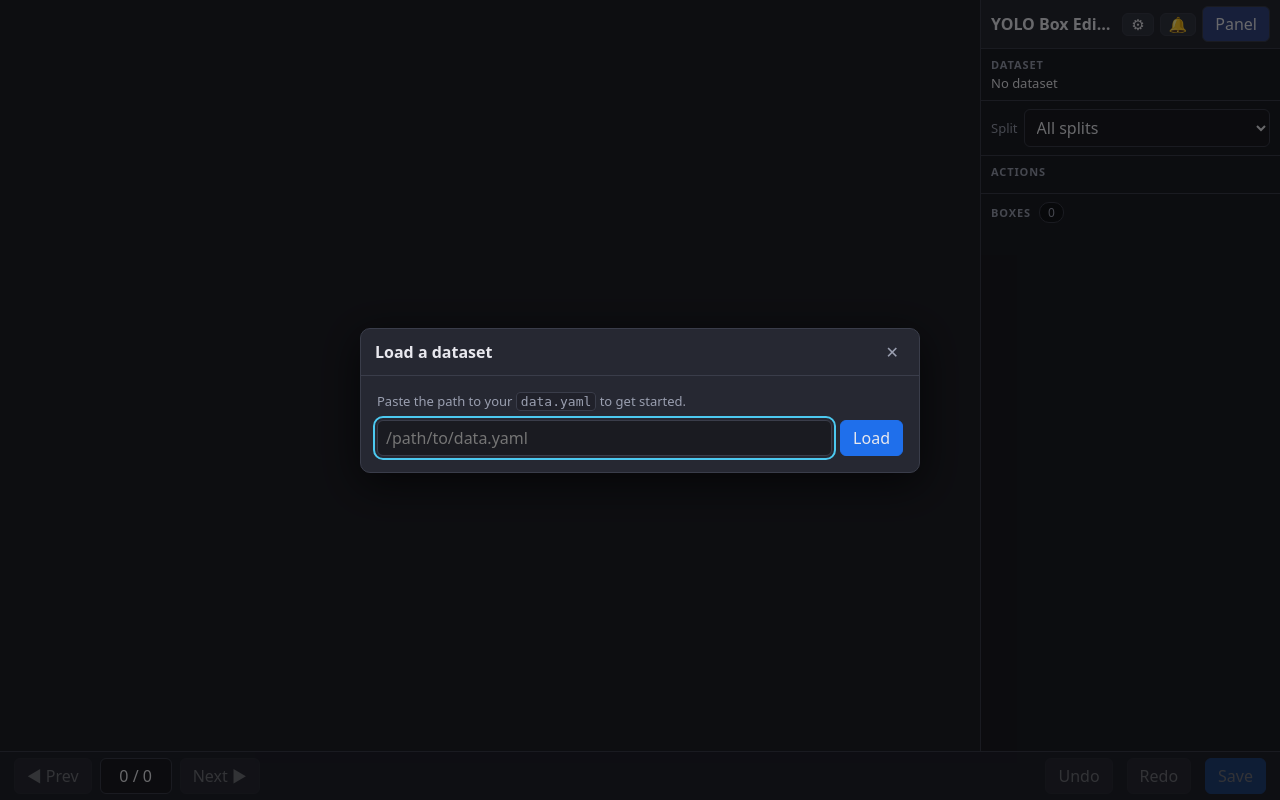
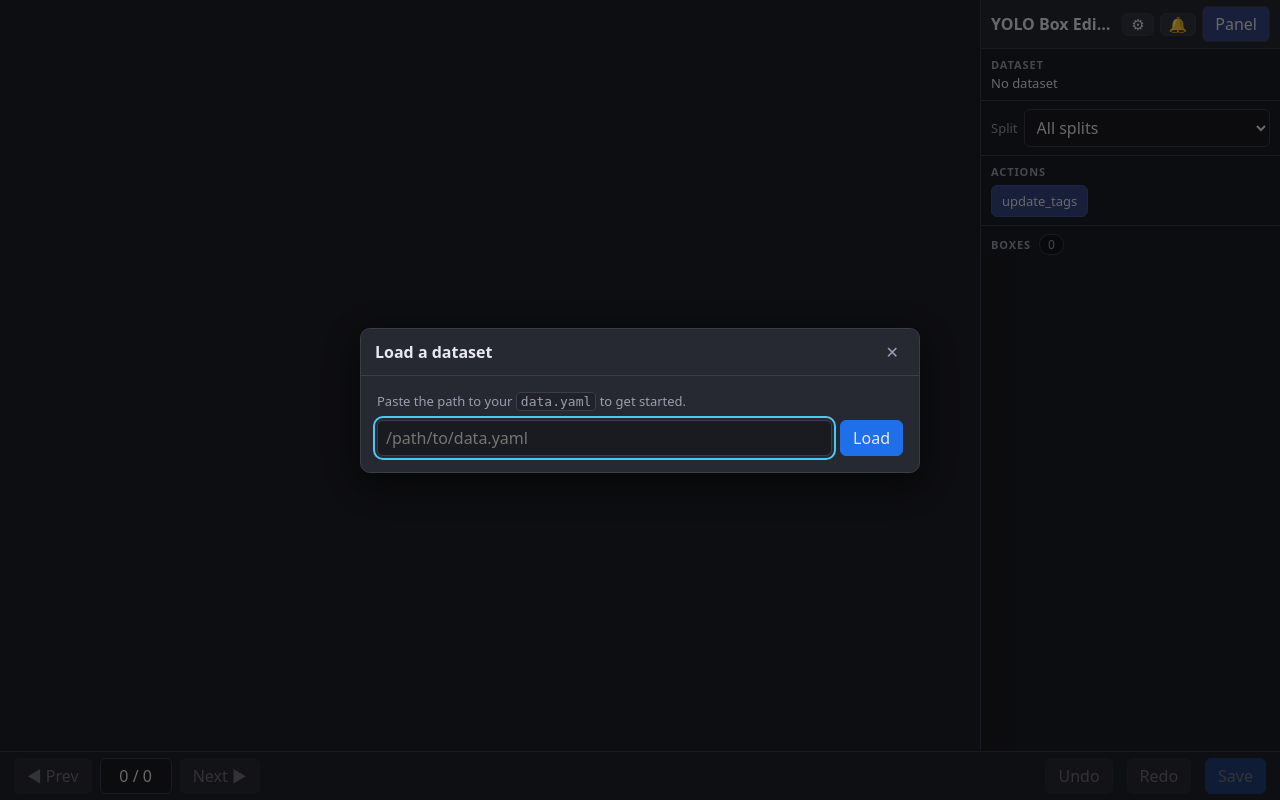
Before and after one commit to tabebqena/yolo-box-editor, a Flask app: page / in a window 1280 px wide. Run offline with Flask 2, Linux system fonts and the light colour scheme; data that the repository does not hold is empty.

Commit message:
Show all tags, add update_tags action/hook, per-dataset tags folder
The tag bar already rendered every tags.yaml entry; add a warning explaining
why an image tag may not be listed (no tags.yaml, or a new name added on save).
New names are no longer written to tags.yaml immediately: the built-in
app_update_tags action writes the image tag file and appends only new names to
tags.yaml, on demand. It ships as the update_tags action and is run after save
by a shipped on_after_save hook users can override.

Add a per-dataset tags folder override (default images -> tags), stored in
.view_state.json and set from Settings -> Dataset via POST /api/tags-dir.

```diff
--- a/app/app.py
+++ b/app/app.py
@@ -192,6 +192,7 @@ APP_ACTIONS = {
     "app_refresh_images_list",
     "app_reload_images_list",
     "app_refresh_image",
+    "app_update_tags",
 }
 
 # Server-side built-in actions (name -> callable) usable as a `steps` /
@@ -248,6 +249,7 @@ STATE = {
     "filter_images": None,  # cached filter-chain result (list of {split, name})
     "filter_error": None,   # last filter failure/notice message (shown in the UI)
     "classes": [],  # resolved class names from data.yaml `names`
+    "tags_dir": None,  # per-dataset override for the tags folder (None = derive)
     "readonly": False,
     "debug": False,  # --debug: the UI logs verbose messages to the browser console
     "keep_pipe": False,  # --keep-pipe: do not delete the {PIPE_PATH} file after a run
@@ -404,17 +406,30 @@ def _load_views():
 
 
 def _save_view(data_yaml, split, filter_names):
-    """Remember a dataset's active split/filter chain so a restart reopens it."""
+    """Remember a dataset's split/filter chain and tags folder so a restart reopens it."""
     if not data_yaml:
         return
     views = _load_views()
-    views[data_yaml] = {"split": split, "filters": list(filter_names or [])}
+    views[data_yaml] = {
+        "split": split,
+        "filters": list(filter_names or []),
+        "tags_dir": STATE.get("tags_dir"),
+    }
     try:
         with open(VIEW_FILE, "w", encoding="utf-8") as f:
             json.dump(views, f, indent=2)
             f.write("\n")
     except OSError:
         pass
+
+
+def _restore_tags_dir(data_yaml):
+    """Apply a dataset's remembered tags folder and re-derive the split paths."""
+    view = _load_views().get(data_yaml) if data_yaml else None
+    tags_dir = view.get("tags_dir") if isinstance(view, dict) else None
+    STATE["tags_dir"] = tags_dir if tags_dir and os.path.isdir(tags_dir) else None
+    if STATE["splits"]:
+        STATE["splits"] = scan_splits()
 
 
 def _load_settings():
@@ -459,6 +474,7 @@ def _restore_view(data_yaml):
     view = _load_views().get(data_yaml)
     if not isinstance(view, dict):
         return
+    _restore_tags_dir(data_yaml)
     split = view.get("split")
     if split in {s["name"] for s in STATE["splits"]}:
         STATE["active_split"] = split
@@ -1334,8 +1350,15 @@ def _labels_dir_for(images_dir):
     return _replace_images_segment(images_dir, "labels")
 
 
-def _tags_dir_for(images_dir):
-    """Derive the tags dir by replacing the last `images` segment with `tags`."""
+def _tags_dir_for(images_dir, split_name=None):
+    """The tags dir: the per-dataset override, else `images` -> `tags`.
+
+    An override is a base folder; each split keeps its own subfolder
+    (`<override>/<split>`), matching the default `tags/<split>` layout.
+    """
+    override = STATE.get("tags_dir")
+    if override:
+        return os.path.join(override, split_name) if split_name else override
     return _replace_images_segment(images_dir, "tags")
 
 
@@ -1367,7 +1390,7 @@ def scan_splits():
                 "name": key,
                 "images_dir": images_dir,
                 "labels_dir": _labels_dir_for(images_dir),
-                "tags_dir": _tags_dir_for(images_dir),
+                "tags_dir": _tags_dir_for(images_dir, key),
             }
         )
     return splits
@@ -1680,6 +1703,7 @@ def api_config():
             "filter_error": STATE["filter_error"],
             "recent_data_yamls": _load_recent(),
             "settings": _load_settings(),
+            "tags_dir": STATE.get("tags_dir"),
             "actions": [a["name"] for a in actions],
             "hooks": [h["name"] for h in hooks],
             "hook_errors": hook_errors,
@@ -1771,6 +1795,7 @@ def api_data():
         return jsonify({"ok": False, "error": f"not a file: {path}"}), 400
 
     _load_dataset(path)
+    _restore_tags_dir(STATE["data_yaml"])  # re-apply this dataset's tags folder
     _clear_filter()  # a filter belongs to the dataset that was active
     names = {s["name"] for s in STATE["splits"]}
     if STATE["active_split"] not in names:
@@ -2066,6 +2091,37 @@ def api_tags_yaml():
     if path is None:
         return jsonify({"ok": False, "error": "no dataset loaded"}), 400
     return jsonify({"ok": True, "tags_yaml": path, "tags": read_tags_yaml()})
+
+
+@app.route("/api/tags-dir", methods=["POST"])
+def api_tags_dir():
+    """Set (or clear) the per-dataset tags folder and re-derive the split paths.
+
+    Body `{"tags_dir": "<folder>"}` sets an override base folder (each split uses
+    `<folder>/<split>`); an empty value restores the default `images` -> `tags`
+    derivation. Saved with the dataset's view state.
+    """
+    if not STATE["splits"]:
+        return jsonify({"ok": False, "error": "no dataset loaded"}), 400
+    if STATE["readonly"]:
+        return jsonify({"ok": False, "error": "read-only mode"}), 403
+
+    data = request.get_json(silent=True) or {}
+    raw = (data.get("tags_dir") or "").strip()
+    path = os.path.abspath(os.path.expanduser(raw)) if raw else None
+    if path and not os.path.isdir(path):
+        return jsonify({"ok": False, "error": f"not a folder: {path}"}), 400
+
+    STATE["tags_dir"] = path
+    STATE["splits"] = scan_splits()
+    if STATE["active_filters"]:
+        error = apply_filters(STATE["active_filters"])
+        if error:
+            STATE["filter_error"] = error
+    _save_view(STATE["data_yaml"], STATE["active_split"], STATE["active_filters"])
+    cfg = api_config().get_json()
+    cfg["ok"] = True
+    return jsonify(cfg)
 
 
 @app.route("/api/tags", methods=["GET", "POST"])
--- a/app/static/app.js
+++ b/app/static/app.js
@@ -1120,6 +1120,7 @@ async function loadConfig(startIdx = 0, opts = {}) {
   availableTags = cfg.tags || [];
   datasetLoaded = !!cfg.data_yaml;
   el('dataYaml').value = cfg.data_yaml || '';
+  el('tagsDirInput').value = cfg.tags_dir || '';
   currentDataYaml = cfg.data_yaml || '';
   {
     const dsPath = cfg.dataset_path || cfg.data_yaml || '';
@@ -1420,7 +1421,7 @@ function tagBadge(name, active, num) {
   b.addEventListener('click', () => {
     if (readonly || currentIndex < 0) return;
     if (active) removeTag(name);
-    else addTag(name, false);
+    else addTag(name);
   });
   return b;
 }
@@ -1471,6 +1472,22 @@ function renderTagBar() {
   el('tagSubmitBtn').disabled = readonly;
   el('addTagBtn').disabled = readonly;
   el('tagHint').classList.toggle('hidden', availableTags.length === 0);
+
+  // Explain why a tag on the image is not a normal (defined) badge: either
+  // there is no tags.yaml at all, or the tag is new and only reaches tags.yaml
+  // on the next save (the update_tags action).
+  const warn = el('tagWarn');
+  const fresh = imageTags.filter((t) => !availableTags.includes(t));
+  let warnMsg = '';
+  if (!availableTags.length) {
+    warnMsg = 'No tags.yaml found beside data.yaml — add tags with +';
+  } else if (fresh.length) {
+    warnMsg = readonly
+      ? `${fresh.length} tag(s) not in tags.yaml`
+      : `${fresh.length} tag(s) not in tags.yaml — added on save`;
+  }
+  warn.textContent = warnMsg;
+  warn.classList.toggle('hidden', !warnMsg);
 
   const dl = el('tagSuggestions');
   dl.innerHTML = '';
@@ -1508,24 +1525,44 @@ async function saveImageTags() {
   renderTagBar();
 }
 
-async function addTag(name, addToDataset) {
+// Built-in app action `app_update_tags`: write the current image's tag file
+// and, only when the image carries a tag not yet in tags.yaml, append the new
+// names to tags.yaml (no rewrite when there is nothing new). The shipped
+// on_after_save hook calls it as `action_update_tags` after every save.
+async function updateTagsForImage() {
   if (readonly || currentIndex < 0) return;
-  if (imageTags.includes(name)) return;
-  if (addToDataset) {
-    const next = [...availableTags, name];
+  await saveImageTags(); // persist the image's tag file
+  const fresh = imageTags.filter((t) => !availableTags.includes(t));
+  if (!fresh.length) {
+    dbg('update_tags: no new tags, tags.yaml untouched');
+    renderTagBar();
+    return;
+  }
+  const next = [...availableTags, ...fresh];
+  try {
     const res = await fetch('/api/tags.yaml', {
       method: 'POST',
       headers: { 'Content-Type': 'application/json' },
       body: JSON.stringify({ tags: next }),
     });
-    if (!res.ok) {
-      const data = await res.json().catch(() => ({}));
-      setTagStatus('Failed to add to tags.yaml: ' + (data.error || res.status), 'error');
-      return;
-    }
     const data = await res.json();
-    availableTags = (data && data.tags) || next;
-  }
+    if (res.ok && data.ok) {
+      availableTags = data.tags || next;
+      dbg('update_tags: added to tags.yaml', fresh);
+    } else {
+      dbgWarn('update_tags: tags.yaml update failed', { status: res.status, error: data.error });
+    }
+  } catch (err) {
+    dbgWarn('update_tags: tags.yaml update error', err);
+  }
+  renderTagBar();
+}
+
+// Add a tag to the current image only. A brand-new name reaches tags.yaml on
+// the next save, via the built-in update_tags action (see updateTagsForImage).
+async function addTag(name) {
+  if (readonly || currentIndex < 0) return;
+  if (imageTags.includes(name)) return;
   imageTags = [...imageTags, name];
   await saveImageTags();
   setTagStatus(`Tag "${name}" added`);
@@ -1560,7 +1597,7 @@ function addTagFromInput() {
     setTagStatus(`Tag "${name}" is already on this image`);
     return;
   }
-  addTag(name, !availableTags.includes(name));
+  addTag(name);
 }
 
 function toggleTagByNumber(n) {
@@ -1570,7 +1607,7 @@ function toggleTagByNumber(n) {
   if (!getWidgetVisible('tags')) setWidgetVisible('tags', true);
   const name = availableTags[i];
   if (imageTags.includes(name)) removeTag(name);
-  else addTag(name, false);
+  else addTag(name);
 }
 
 // ------------------------------------------------------------------------- //
@@ -1761,6 +1798,30 @@ async function setSplit(split, resumeOk = false) {
     }
   } catch (err) {
     dbgWarn('split switch error', err);
+    toast('Error: ' + err.message, { type: 'error' });
+  }
+}
+
+// Set the per-dataset tags folder (empty restores the images -> tags default).
+async function setTagsDir() {
+  const anchor = captureImageAnchor(false);
+  try {
+    const res = await fetch('/api/tags-dir', {
+      method: 'POST',
+      headers: { 'Content-Type': 'application/json' },
+      body: JSON.stringify({ tags_dir: el('tagsDirInput').value.trim() }),
+    });
+    const data = await res.json();
+    if (res.ok && data.ok) {
+      dbg('tags dir changed', { tags_dir: data.tags_dir });
+      toast('Tags folder updated', { type: 'success' });
+      await loadConfig(0, { noResume: true, anchor });
+    } else {
+      dbgWarn('tags dir update failed', { status: res.status, error: data.error });
+      toast(data.error || 'Tags folder update failed', { type: 'error' });
+    }
+  } catch (err) {
+    dbgWarn('tags dir update error', err);
     toast('Error: ' + err.message, { type: 'error' });
   }
 }
@@ -2785,6 +2846,10 @@ el('saveBtn').addEventListener('click', () => save());
 el('undoBtn').addEventListener('click', undo);
 el('redoBtn').addEventListener('click', redo);
 el('setDataBtn').addEventListener('click', setDataYaml);
+el('tagsDirBtn').addEventListener('click', setTagsDir);
+el('tagsDirInput').addEventListener('keydown', (e) => {
+  if (e.key === 'Enter') setTagsDir();
+});
 el('actionsExpandBtn').addEventListener('click', () => {
   actionsExpanded = !actionsExpanded;
   applyActionOverflow();
@@ -3010,6 +3075,9 @@ const APP_SHORTCUT_HANDLERS = {
       console.error('[app_reload_images_list] failed:', err);
     }
   },
+  // Built-in tagging action, run by the shipped on_after_save hook (as
+  // action_update_tags): persist the image's tags and add new names to tags.yaml.
+  app_update_tags: () => updateTagsForImage(),
   // Re-fetch the current image from the server (cache-busted); e.g. after an
   // external editor wrote a new version of the file.
   app_refresh_image: (e) => {
--- a/app/static/style.css
+++ b/app/static/style.css
@@ -365,6 +365,11 @@ button.action .btn-shortcut {
 }
 .tagbar .tagbar-hint {
   color: var(--muted);
+  font-size: 11px;
+  white-space: nowrap;
+}
+.tagbar .tagbar-warn {
+  color: var(--amber, #e0a94b);
   font-size: 11px;
   white-space: nowrap;
 }
--- a/app/templates/index.html
+++ b/app/templates/index.html
@@ -87,6 +87,7 @@
         <div id="tagBar" class="tagbar hidden">
           <span class="tagbar-title">Tags</span>
           <span id="tagHint" class="tagbar-hint hidden">Alt+1..9 toggles</span>
+          <span id="tagWarn" class="tagbar-warn hidden"></span>
           <div id="tagBadges" class="tag-badges"></div>
           <button id="tagExpandBtn" class="tag-expand hidden" title="Show all tags">&#8230;</button>
           <div class="tagbar-add">
@@ -324,6 +325,14 @@
             <input id="dataYaml" type="text" placeholder="/path/to/data.yaml">
             <button id="setDataBtn" class="primary">Load</button>
           </div>
+          <label class="settings-group-title" for="tagsDirInput">Tags folder</label>
+          <div class="dataset-row">
+            <input id="tagsDirInput" type="text"
+                   placeholder="default: tags/ beside images &amp; labels">
+            <button id="tagsDirBtn">Save</button>
+          </div>
+          <p class="hint">Per-dataset. Each split uses a subfolder
+            here; leave empty to derive <code>tags/</code> from the images path.</p>
         </section>
 
         <section class="settings-panel" data-panel="filters">
```
Also changed, not shown: app/actions/update_tags.yaml (added, +11 -0 lines), app/hooks/on_after_save.yaml (added, +12 -0 lines), tests/test_app.py (+49 -2 lines).
